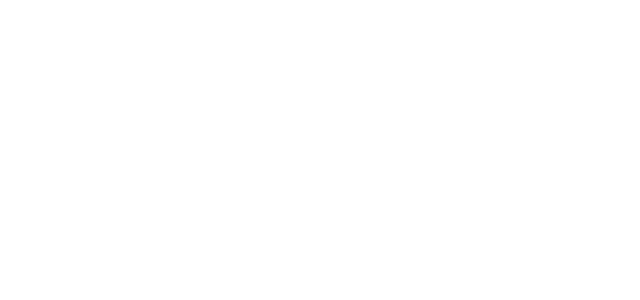
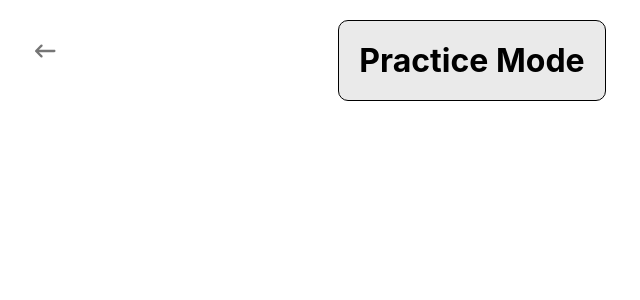
Before and after one commit to CS-Dennis/TEAS-Math-Study-Web, a React (Create React App) app: page /#/practice in a window 1280 px wide. Before the commit this address had no page. Shown: the top 300 px of the page, without its empty margins (194-834 px from the left). Built offline with nearby package versions, Linux system fonts and the light colour scheme.

Commit message:
Exam and Practice screens added

```diff
--- a/package.json
+++ b/package.json
@@ -5,6 +5,7 @@
   "dependencies": {
     "@emotion/react": "^11.10.6",
     "@emotion/styled": "^11.10.6",
+    "@mui/icons-material": "^5.11.16",
     "@mui/material": "^5.12.1",
     "@testing-library/jest-dom": "^5.16.5",
     "@testing-library/react": "^13.4.0",
--- a/src/App.css
+++ b/src/App.css
@@ -1,38 +1,9 @@
-.App {
-  text-align: center;
+.modeTitle {
+  padding: 20px;
+  font-size: 2em;
+  font-weight: bold;
+  border: 1px solid black;
+  border-radius: 10px;
+  margin-top: 20px;
+  background-color: #eaeaea;
 }
-
-.App-logo {
-  height: 40vmin;
-  pointer-events: none;
-}
-
-@media (prefers-reduced-motion: no-preference) {
-  .App-logo {
-    animation: App-logo-spin infinite 20s linear;
-  }
-}
-
-.App-header {
-  background-color: #282c34;
-  min-height: 100vh;
-  display: flex;
-  flex-direction: column;
-  align-items: center;
-  justify-content: center;
-  font-size: calc(10px + 2vmin);
-  color: white;
-}
-
-.App-link {
-  color: #61dafb;
-}
-
-@keyframes App-logo-spin {
-  from {
-    transform: rotate(0deg);
-  }
-  to {
-    transform: rotate(360deg);
-  }
-}
--- a/src/App.js
+++ b/src/App.js
@@ -1,6 +1,8 @@
 import './App.css';
 import { HashRouter, Route, Routes } from 'react-router-dom';
 import Home from './Screens/Home';
+import Practice from './Screens/Practice';
+import Exam from './Screens/Exam';
 
 function App() {
   return (
@@ -8,6 +10,8 @@
       <HashRouter>
         <Routes>
           <Route path='/' element={<Home />} />
+          <Route path='/practice' element={<Practice />} />
+          <Route path='/exam' element={<Exam />} />
         </Routes>
       </HashRouter>
     </>
--- /dev/null
+++ b/src/Components/TitleWithBackground.jsx
@@ -0,0 +1,12 @@
+import { Box } from '@mui/material'
+import React from 'react'
+
+export default function TitleWithBackground({ title }) {
+  return (
+    <>
+      <Box className='modeTitle' >
+        {title}
+      </Box>
+    </>
+  )
+}
--- /dev/null
+++ b/src/Screens/Exam.jsx
@@ -0,0 +1,29 @@
+import { Box, Grid, IconButton } from '@mui/material'
+import React from 'react'
+import { Link } from 'react-router-dom'
+import TitleWithBackground from '../Components/TitleWithBackground'
+import KeyboardBackspaceRoundedIcon from '@mui/icons-material/KeyboardBackspaceRounded';
+
+export default function Exam() {
+  return (
+    <>
+      <Grid container>
+        <Grid item xs={12} md={2} />
+        <Grid item xs={12} md={8} sx={{ display: 'flex', }} >
+          <Box sx={{ alignSelf: 'center' }}>
+            <Link to={'/'}>
+              <IconButton aria-label="delete" size="large">
+                <KeyboardBackspaceRoundedIcon fontSize="inherit" />
+              </IconButton>
+            </Link>
+          </Box>
+
+          <Box sx={{ width: '100%', display: 'flex', justifyContent: 'center' }}>
+            <TitleWithBackground title={'Exam Mode'} />
+          </Box>
+        </Grid>
+        <Grid item xs={12} md={2} />
+      </Grid>
+    </>
+  )
+}
--- a/src/Screens/Home.jsx
+++ b/src/Screens/Home.jsx
@@ -1,25 +1,28 @@
 import { Box, Button, Grid } from '@mui/material'
 import React from 'react'
+import { Link } from 'react-router-dom'
 
 export default function Home() {
   return (
     <>
       <Grid container>
-        <Grid xs={12} md={2} />
-        <Grid xs={12} md={8}>
-          <Grid xs={12}>
+        <Grid item xs={12} md={2} />
+        <Grid item xs={12} md={8}>
+          <Grid item xs={12}>
             <Box sx={{ display: 'flex', justifyContent: 'center' }}><h1>Math Preparation For TEAS</h1></Box>
           </Grid>
 
-          <Grid xs={12} sx={{ marginTop: '100px', display: 'flex', justifyContent: 'center' }} >
-            <Button variant='outlined' sx={{ textTransform: 'none' }} >Practice</Button>
+          <Grid item xs={12} sx={{ marginTop: '100px', display: 'flex', justifyContent: 'center' }} >
+            <Link to={'/practice'}><Button variant='outlined' sx={{ textTransform: 'none' }} >Practice</Button></Link>
           </Grid>
 
-          <Grid xs={12} sx={{ marginTop: '20px', display: 'flex', justifyContent: 'center' }} >
-            <Button variant='outlined' sx={{ textTransform: 'none' }} >Exam</Button>
+          <Grid item xs={12} sx={{ marginTop: '20px', display: 'flex', justifyContent: 'center' }} >
+            <Link to={'/exam'}>
+              <Button variant='outlined' sx={{ textTransform: 'none' }} >Exam</Button>
+            </Link>
           </Grid>
         </Grid>
-        <Grid xs={12} md={2} />
+        <Grid item xs={12} md={2} />
       </Grid>
     </>
   )
--- /dev/null
+++ b/src/Screens/Practice.jsx
@@ -0,0 +1,30 @@
+import { Box, Grid, IconButton } from '@mui/material'
+import React from 'react'
+import KeyboardBackspaceRoundedIcon from '@mui/icons-material/KeyboardBackspaceRounded';
+import '../App.css';
+import TitleWithBackground from '../Components/TitleWithBackground';
+import { Link } from 'react-router-dom';
+
+export default function Practice() {
+  return (
+    <>
+      <Grid container>
+        <Grid item xs={12} md={2} />
+        <Grid item xs={12} md={8} sx={{ display: 'flex', }} >
+          <Box sx={{ alignSelf: 'center' }}>
+            <Link to={'/'}>
+              <IconButton aria-label="delete" size="large">
+                <KeyboardBackspaceRoundedIcon fontSize="inherit" />
+              </IconButton>
+            </Link>
+          </Box>
+
+          <Box sx={{ width: '100%', display: 'flex', justifyContent: 'center' }}>
+            <TitleWithBackground title={'Practice Mode'} />
+          </Box>
+        </Grid>
+        <Grid item xs={12} md={2} />
+      </Grid>
+    </>
+  )
+}
```
Also changed, not shown: 1 other file (tests, documents, lock files or other folders).
